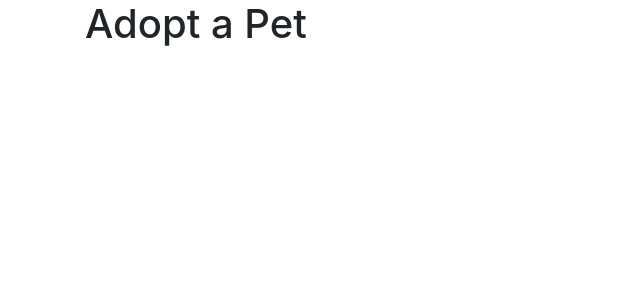
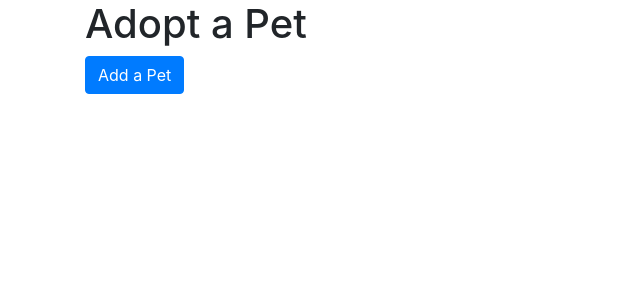
Before and after one commit to kmdeakers/flask-adoption-agency, a Flask app: page / in a window 1280 px wide. Shown: the top 300 px of the page, without its empty margins (0-640 px from the left). Run offline with Flask 3, Linux system fonts and the light colour scheme.

Commit message:
finished step 4

```diff
--- a/app.py
+++ b/app.py
@@ -2,7 +2,7 @@
 
 import os
 
-from flask import Flask,redirect, request, render_template
+from flask import Flask,redirect, request, render_template, flash
 from flask_debugtoolbar import DebugToolbarExtension
 from forms import AddPetForm
 
@@ -50,7 +50,14 @@
         age = form.age.data
         pet_notes = form.pet_notes.data
 
-        return redirect("/add")
+        pet = Pet(pet_name=pet_name, species=species, photo_url=photo_url,
+                    age=age, pet_notes=pet_notes)
+        # breakpoint()
+        db.session.add(pet)
+        db.session.commit()
+
+        flash(f"{pet_name} added!")
+        return redirect("/")
 
     else:
         return render_template('add-pet-form.html', form=form)
--- a/templates/add-pet-form.html
+++ b/templates/add-pet-form.html
@@ -2,7 +2,7 @@
 content %}
 <h1>Add a Pet</h1>
 
-<form id="pet-form" method="POST">
+<form id="pet-form" method="POST" action="/add">
   {{ form.hidden_tag() }}
   <!--add type=hidden form fields -->
 
--- a/templates/pet-listing.html
+++ b/templates/pet-listing.html
@@ -2,15 +2,18 @@
 content %}
 <h1>Adopt a Pet</h1>
 {% for pet in pets %}
-<div>
-  <img src="{{pet.photo_url}}" alt="Photo of a pet" />
+
+  <div class="col-4">
+    <img src="{{pet.photo_url}}" alt="Photo of a pet" style="width: 100%"/>
     {% if pet.available %}
     <p>{{pet.pet_name}} is available</p>
     {% else %}
     <p>{{pet.pet_name}} is unavailable</p>
     {% endif %}
   </div>
+
+{% endfor %}
 <form action="/add" method="get">
   <button class="btn btn-primary">Add a Pet</button>
 </form>
-{% endfor %} {% endblock %}
+{% endblock %}
```
Also changed, not shown: models.py (+8 -0 lines). Lines whose indentation alone changed are shown as unchanged.
